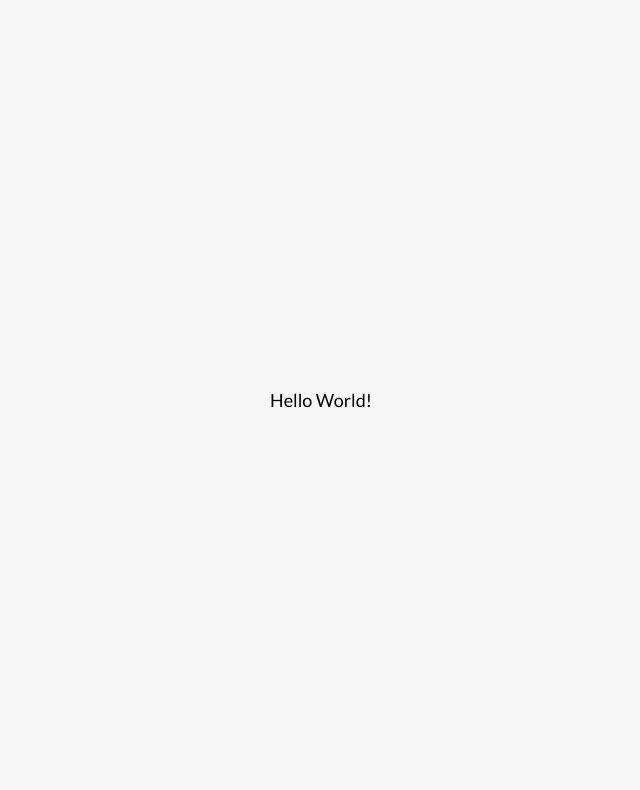
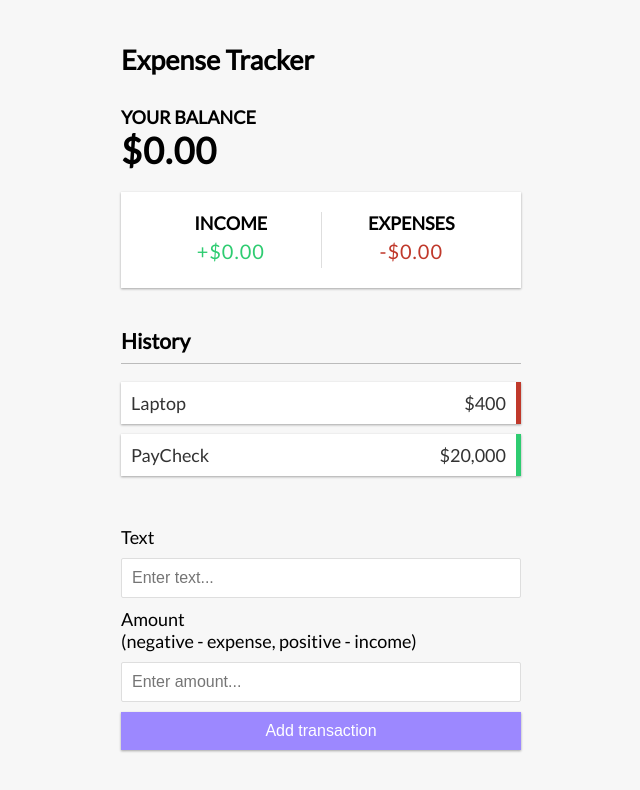
Before and after one commit to Vahe-Sevachyan/expense-tracker, a Vue app: page / in a window 1280 px wide. Shown: the top 790 px of the page, without its empty margins (319-959 px from the left). Built offline with nearby package versions, Linux system fonts and the light colour scheme.

Commit message:
prepared component layout boiler plate

```diff
--- a/src/App.vue
+++ b/src/App.vue
@@ -1 +1,26 @@
-<template>Hello World!</template>
+<template>
+  <HeaderC />
+  <div class="container">
+    <BalanceC />
+    <IncomeExpenses />
+    <TransactionList />
+    <AddTransaction />
+  </div>
+</template>
+
+<script>
+import HeaderC from './components/HeaderC.vue'
+import BalanceC from './components/BalanceC.vue'
+import IncomeExpenses from './components/IncomeExpenses.vue'
+import TransactionList from './components/TransactionList.vue'
+import AddTransaction from './components/AddTransaction.vue'
+export default {
+  components: {
+    HeaderC,
+    BalanceC,
+    IncomeExpenses,
+    TransactionList,
+    AddTransaction
+  }
+}
+</script>
--- a/src/components/AddTransaction.vue
+++ b/src/components/AddTransaction.vue
@@ -0,0 +1,16 @@
+<template>
+  <form id="form">
+    <div class="form-control">
+      <label for="text">Text</label>
+      <input type="text" id="text" placeholder="Enter text..." />
+    </div>
+    <div class="form-control">
+      <label for="amount"
+        >Amount <br />
+        (negative - expense, positive - income)</label
+      >
+      <input type="number" id="amount" placeholder="Enter amount..." />
+    </div>
+    <button class="btn">Add transaction</button>
+  </form>
+</template>
--- /dev/null
+++ b/src/components/BalanceC.vue
@@ -0,0 +1,4 @@
+<template>
+  <h4>Your Balance</h4>
+  <h1 id="balance">$0.00</h1>
+</template>
--- /dev/null
+++ b/src/components/IncomeExpenses.vue
@@ -0,0 +1,12 @@
+<template>
+  <div class="inc-exp-container">
+    <div>
+      <h4>Income</h4>
+      <p id="money-plus" class="money plus">+$0.00</p>
+    </div>
+    <div>
+      <h4>Expenses</h4>
+      <p id="money-minus" class="money minus">-$0.00</p>
+    </div>
+  </div>
+</template>
--- a/src/components/TransactionList.vue
+++ b/src/components/TransactionList.vue
@@ -0,0 +1,7 @@
+<template>
+  <h3>History</h3>
+  <ul id="list" class="list">
+    <li class="minus">Laptop <span>$400</span><button class="delete-btn">X</button></li>
+    <li class="plus">PayCheck <span>$20,000</span><button class="delete-btn">X</button></li>
+  </ul>
+</template>
```
Also changed, not shown: src/components/Balance.vue (deleted), src/components/HeaderC.vue (renamed from src/components/Header.vue), src/components/IncomeExpense.vue (deleted).
